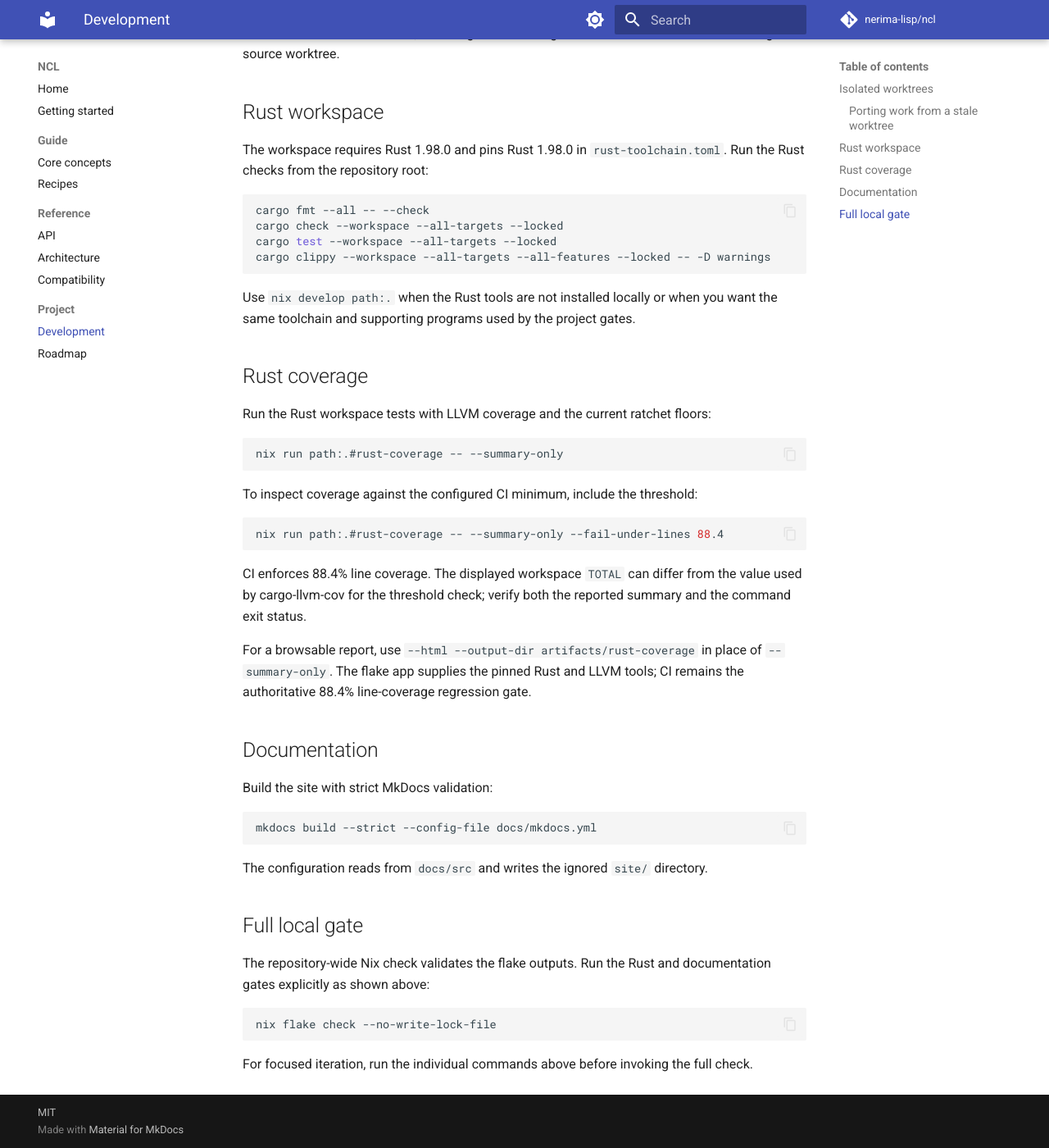
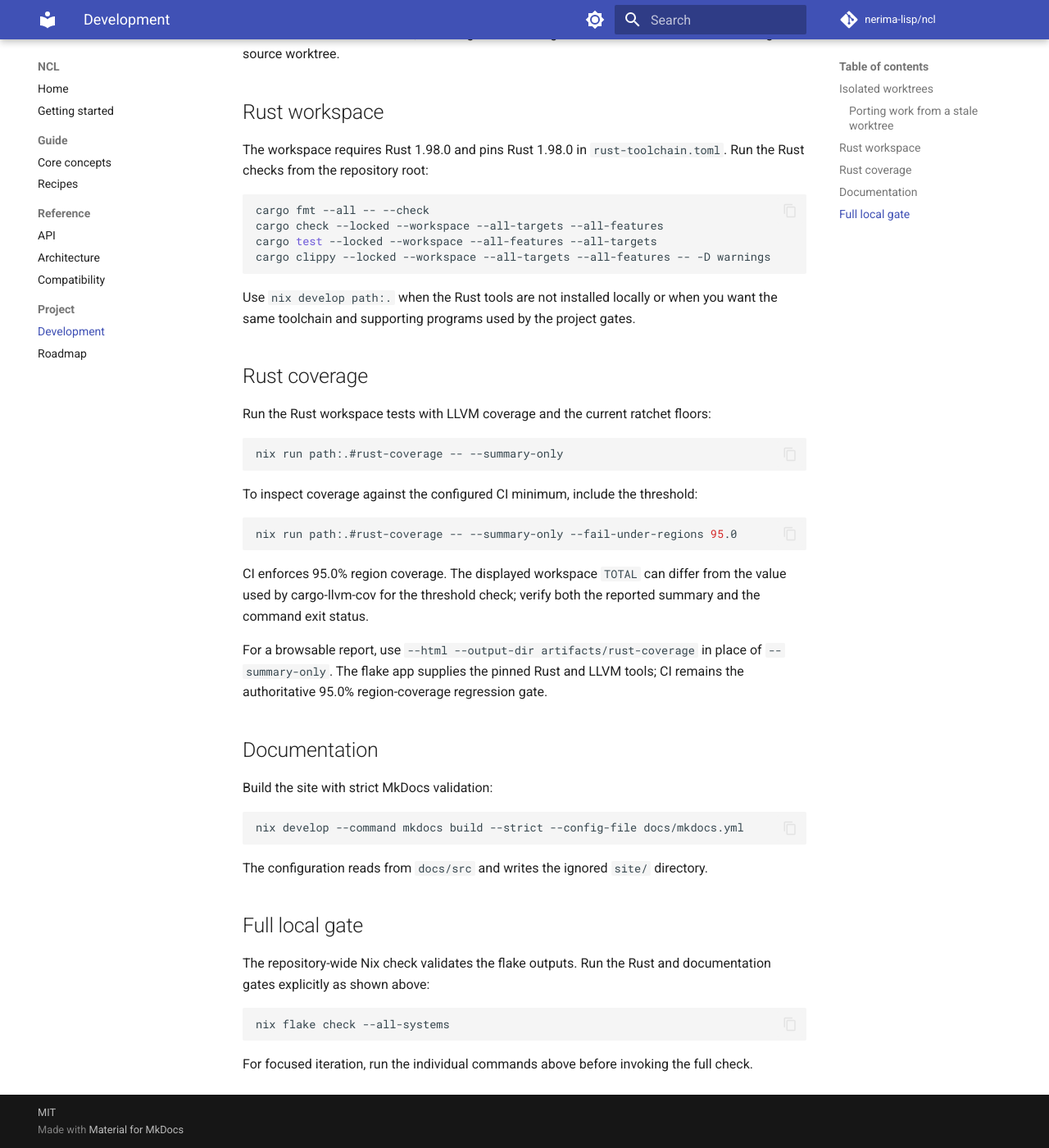
Before and after one commit to nerima-lisp/ncl, an MkDocs documentation site: the page built from docs/src/project/development.md, in a window 1280 px wide and 1400 px high, scrolled down 1616 px. Shown: the whole window at 82% size. Built offline with MkDocs 1.6.1 and Material for MkDocs 9.7.7, drawn with Linux system fonts in a browser that asks for light colours; comment, search, counter and statistics services are not loaded.

Commit message:
docs: align local gates with CI

```diff
--- a/docs/src/project/development.md
+++ b/docs/src/project/development.md
@@ -85,9 +85,9 @@ The workspace requires Rust 1.98.0 and pins Rust 1.98.0 in
 
 ~~~sh
 cargo fmt --all -- --check
-cargo check --workspace --all-targets --locked
-cargo test --workspace --all-targets --locked
-cargo clippy --workspace --all-targets --all-features --locked -- -D warnings
+cargo check --locked --workspace --all-targets --all-features
+cargo test --locked --workspace --all-features --all-targets
+cargo clippy --locked --workspace --all-targets --all-features -- -D warnings
 ~~~
 
 Use `nix develop path:.` when the Rust tools are not installed locally or when
@@ -104,23 +104,23 @@ nix run path:.#rust-coverage -- --summary-only
 To inspect coverage against the configured CI minimum, include the threshold:
 
 ~~~sh
-nix run path:.#rust-coverage -- --summary-only --fail-under-lines 88.4
+nix run path:.#rust-coverage -- --summary-only --fail-under-regions 95.0
 ~~~
 
-CI enforces 88.4% line coverage. The displayed workspace `TOTAL` can differ
+CI enforces 95.0% region coverage. The displayed workspace `TOTAL` can differ
 from the value used by cargo-llvm-cov for the threshold check; verify both the
 reported summary and the command exit status.
 
 For a browsable report, use `--html --output-dir artifacts/rust-coverage` in
 place of `--summary-only`. The flake app supplies the pinned Rust and LLVM
-tools; CI remains the authoritative 88.4% line-coverage regression gate.
+tools; CI remains the authoritative 95.0% region-coverage regression gate.
 
 ## Documentation
 
 Build the site with strict MkDocs validation:
 
 ~~~sh
-mkdocs build --strict --config-file docs/mkdocs.yml
+nix develop --command mkdocs build --strict --config-file docs/mkdocs.yml
 ~~~
 
 The configuration reads from `docs/src` and writes the ignored `site/`
@@ -132,7 +132,7 @@ The repository-wide Nix check validates the flake outputs. Run the Rust and
 documentation gates explicitly as shown above:
 
 ~~~sh
-nix flake check --no-write-lock-file
+nix flake check --all-systems
 ~~~
 
 For focused iteration, run the individual commands above before invoking the
```
Also changed, not shown: docs/src/getting-started.md (+10 -5 lines), README.md.
